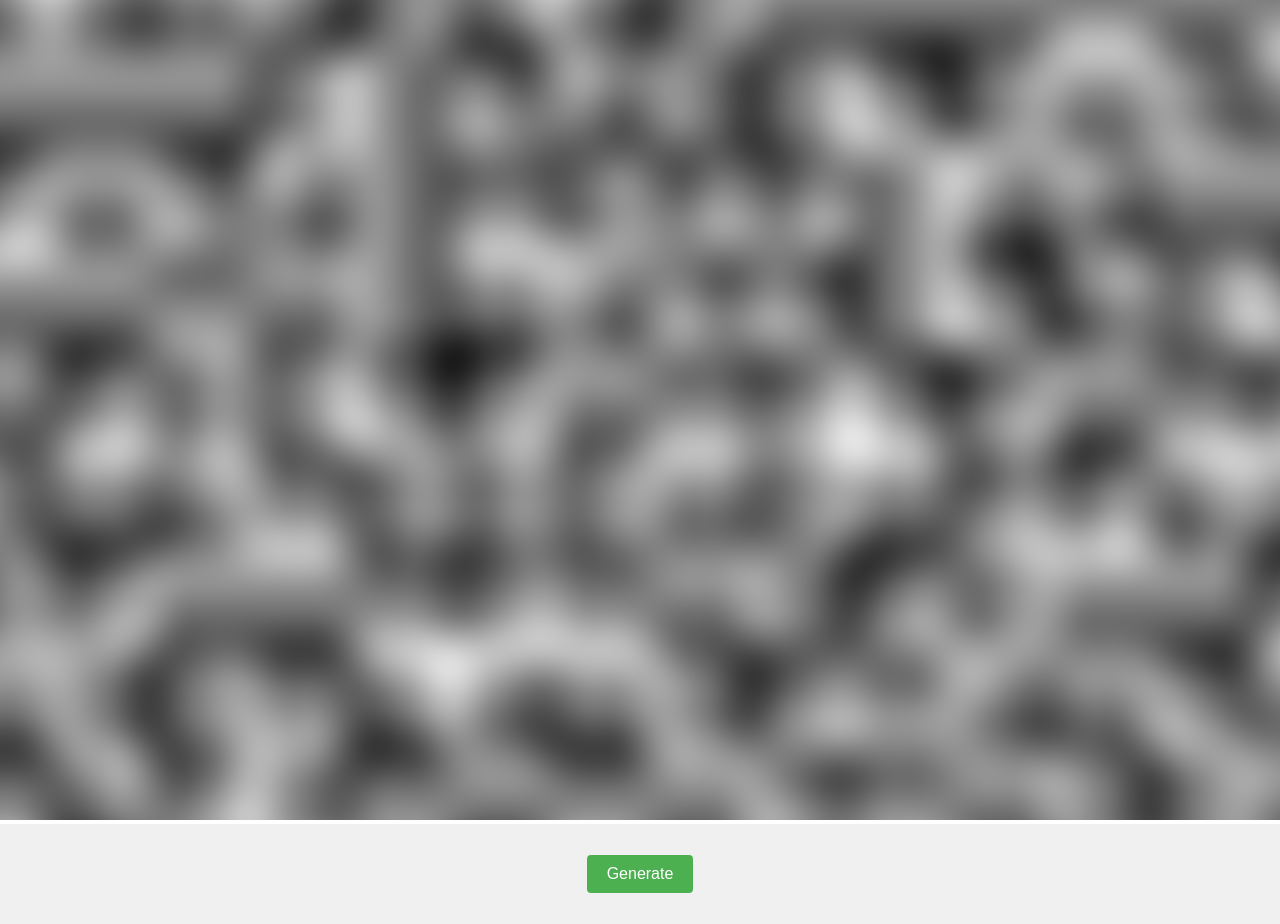
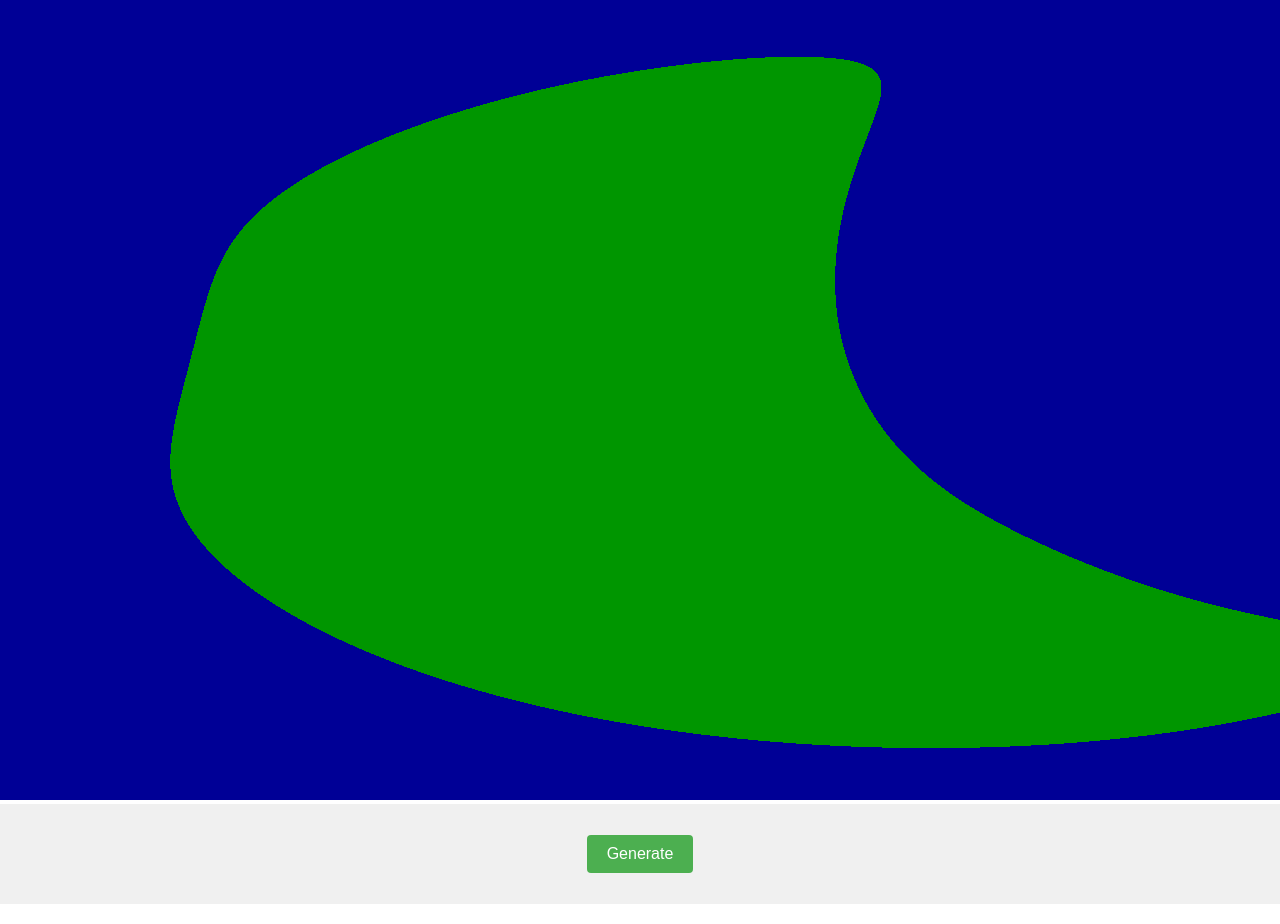
Before and after one commit to Penswick/mapsim, a plain HTML site: page Index.html in a window 1280 px wide. Shown: the top 924 px of the page. Drawn offline with Linux system fonts and the light colour scheme.

Commit message:
Added Landmass + Seas

```diff
--- a/Index.html
+++ b/Index.html
@@ -4,11 +4,11 @@
     <meta charset="UTF-8">
     <meta http-equiv="X-UA-Compatible" content="IE=edge">
     <meta name="viewport" content="width=device-width, initial-scale=1.0">
-    <title>Perlin Noise Generator</title>
+    <title>Map Generator</title>
     <link rel="stylesheet" href="style.css">
 </head>
 <body>
-    <canvas id="myCanvas" width="1900" height="820"></canvas>
+    <canvas id="myCanvas" width="1900" height="800"></canvas>
     <div class="options__wrapper">
         <button class="genBtn">Generate</button>
     </div>
--- a/Style.css
+++ b/Style.css
@@ -1,6 +1,5 @@
 body {
     margin: 0;
-    font-family: Arial, sans-serif;
   }
 
   .options__wrapper {
--- /dev/null
+++ b/mimeTypesMap.json
@@ -0,0 +1,3 @@
+{
+    ".js": "application/javascript"
+  }
--- a/src/Main.js
+++ b/src/Main.js
@@ -1,32 +1,68 @@
 import PerlinNoise from './PerlinNoise.js';
 
-const canvas = document.getElementById('myCanvas');
+export const canvas = document.getElementById('myCanvas');
 const ctx = canvas.getContext('2d');
 const generateBtn = document.querySelector('.genBtn');
 
 function generateNoise() {
-    const seed = Math.floor(Math.random() * 100000); // generates a random seed
+  let landPixels;
+  let totalPixels;
+  let landPercentage;
+  const minLandPercentage = 30; // Minimum percentage of land
+  const maxLandPercentage = 70; // Maximum percentage of land
+  let imageData;
+
+  do {
+    const seed = Math.floor(Math.random() * 100000); // generates the seed
     const noiseGenerator = new PerlinNoise(seed);
-    const imageData = ctx.createImageData(canvas.width, canvas.height);
+    imageData = ctx.createImageData(canvas.width, canvas.height);
+    const centerX = canvas.width / 2;
+    const centerY = canvas.height / 2;
+    const maxDistanceX = centerX;
+    const maxDistanceY = centerY;
+    const bufferZone = 0.1; // Add a buffer zone around the canvas, where only water can be generated
+
+    landPixels = 0;
+    totalPixels = 0;
 
     for (let y = 0; y < canvas.height; y++) {
       for (let x = 0; x < canvas.width; x++) {
-        const noiseValue = noiseGenerator.noise(x * 0.01, y * 0.01, 0);
-        const colorValue = mapRange(noiseValue, -1, 1, 0, 255);
+        const scalingFactor = 0.001; // change frequency
+        const noiseValue = noiseGenerator.noise(x * scalingFactor, y * scalingFactor, 0);
+        const dx = x - centerX;
+        const dy = y - centerY;
+        const distanceX = Math.abs(dx) / maxDistanceX;
+        const distanceY = Math.abs(dy) / maxDistanceY;
+        const distance = Math.sqrt(distanceX * distanceX + distanceY * distanceY);
+
+        // Blend the noise value with the radial gradient
+        const gradient = Math.max(0, 1 - Math.min(Math.pow(distance / (1 - bufferZone), 4), 1));
+        const blendedNoiseValue = noiseValue * gradient;
+
         const idx = (y * canvas.width + x) * 4;
-        imageData.data[idx] = colorValue;
-        imageData.data[idx + 1] = colorValue;
-        imageData.data[idx + 2] = colorValue;
+        const colorThreshold = 0.02; // change the water/land ratio
+
+        if (blendedNoiseValue < colorThreshold) {
+          // Water
+          imageData.data[idx] = 0;
+          imageData.data[idx + 1] = 0;
+          imageData.data[idx + 2] = 150;
+        } else {
+          // Land
+          imageData.data[idx] = 0;
+          imageData.data[idx + 1] = 150;
+          imageData.data[idx + 2] = 0;
+          landPixels++;
+        }
         imageData.data[idx + 3] = 255;
+        totalPixels++;
       }
     }
 
-    ctx.putImageData(imageData, 0, 0);
-  }
+    landPercentage = (landPixels / totalPixels) * 100;
+  } while (landPercentage < minLandPercentage || landPercentage > maxLandPercentage);
 
-
-function mapRange(value, oldMin, oldMax, newMin, newMax) {
-  return ((value - oldMin) / (oldMax - oldMin)) * (newMax - newMin) + newMin;
+  ctx.putImageData(imageData, 0, 0);
 }
 
 generateBtn.addEventListener('click', generateNoise);
```
